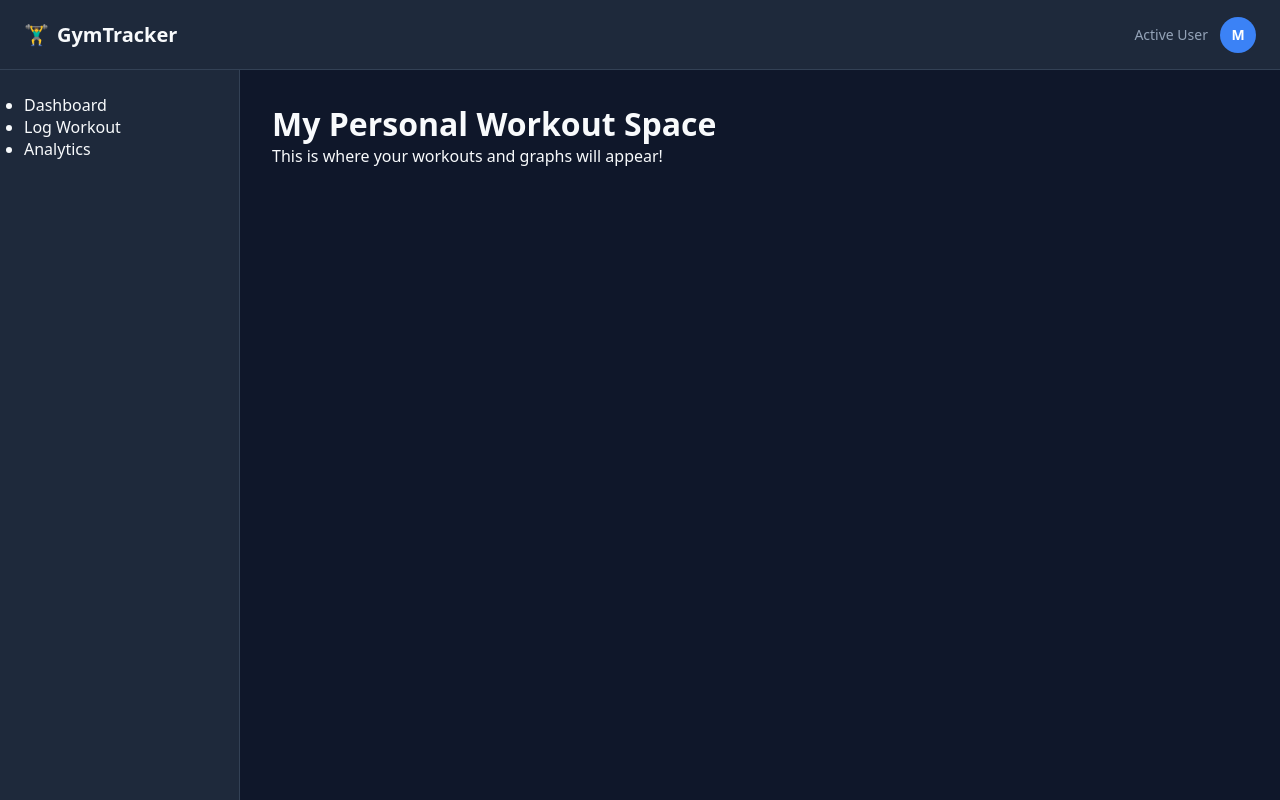
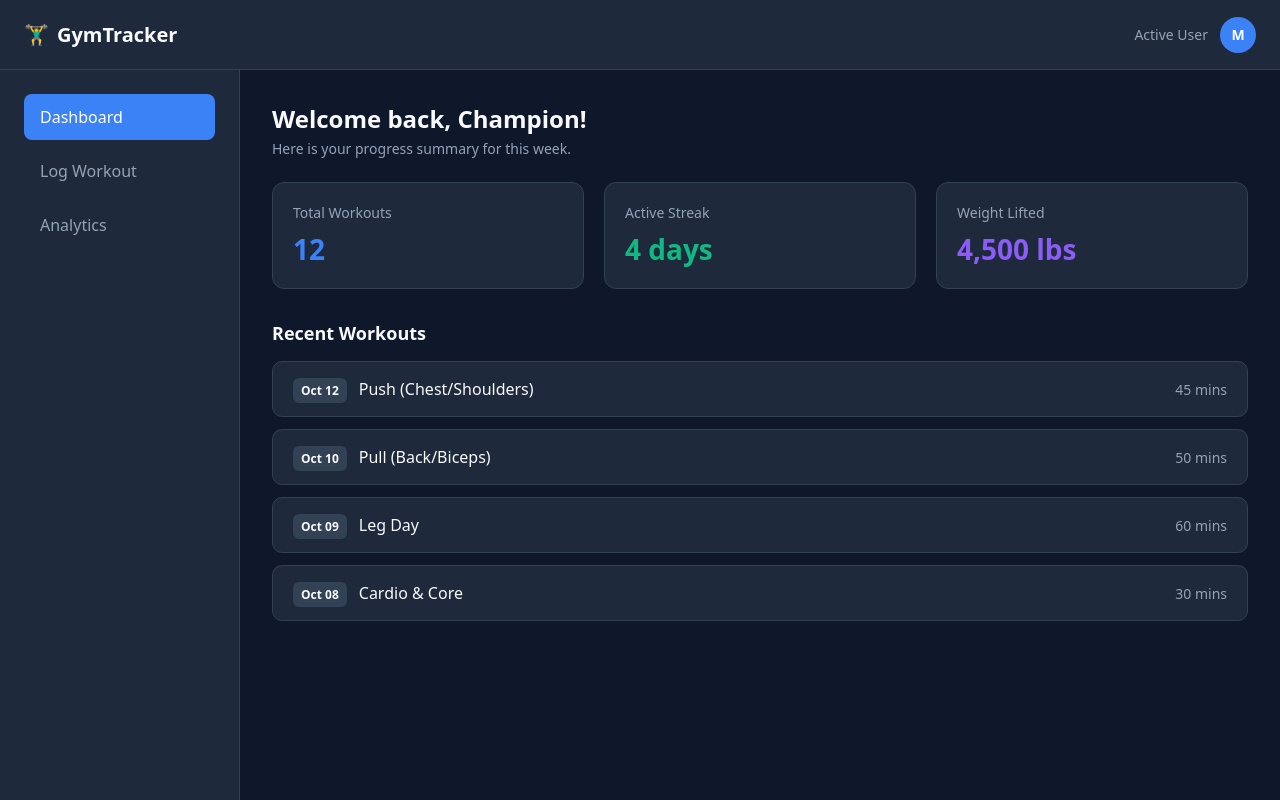
Before and after one commit to manikandanmp27/gym-tracker, a React (Vite) app in the folder frontend/: page / in a window 1280 px wide. Built offline with nearby package versions, Linux system fonts and the light colour scheme.

Commit message:
Dashboard
Started with basic dashboard with basic entries of exercises.

```diff
--- a/frontend/src/app.jsx
+++ b/frontend/src/app.jsx
@@ -1,27 +1,19 @@
 import Header from './components/Header.jsx';
+import Sidebar from './components/Sidebar.jsx';
+import Dashboard from './pages/Dashboard.jsx';
 
 function App() {
   return (
     <div className="app-container">
       <Header />
-
-      <aside className="app-sidebar">
-
-        <nav>
-          <ul>
-            <li>Dashboard</li>
-            <li>Log Workout</li>
-            <li>Analytics</li>
-          </ul>
-        </nav>
-      </aside>
+      <Sidebar />
 
       <main className="app-main">
-        <h1>My Personal Workout Space</h1>
-        <p>This is where your workouts and graphs will appear!</p>
+        <Dashboard />
       </main>
     </div>
   );
 }
 
+
 export default App;
--- /dev/null
+++ b/frontend/src/components/Sidebar.jsx
@@ -0,0 +1,15 @@
+function Sidebar() {
+  return (
+    <aside className="app-sidebar">
+      <nav className="sidebar-nav">
+        <ul>
+          <li className="nav-item active">Dashboard</li>
+          <li className="nav-item">Log Workout</li>
+          <li className="nav-item">Analytics</li>
+        </ul>
+      </nav>
+    </aside>
+  );
+}
+
+export default Sidebar;
--- a/frontend/src/index.css
+++ b/frontend/src/index.css
@@ -73,3 +73,109 @@ body {
   font-weight: 600;
   font-size: 0.875rem;
 }
+
+.sidebar-nav ul {
+  list-style: none;
+  display: flex;
+  flex-direction: column;
+  gap: 8px;
+}
+
+.nav-item {
+  padding: 12px 16px;
+  border-radius: 8px;
+  color: #94a3b8;
+  font-weight: 500;
+  cursor: pointer;
+  transition: all 0.2s ease;
+}
+
+.nav-item:hover {
+  background-color: #334155;
+  color: #f8fafc;
+}
+
+.nav-item.active {
+  background-color: #3b82f6;
+  color: #ffffff;
+}
+
+.dashboard-header h2 {
+  font-size: 1.5rem;
+  margin-bottom: 4px;
+}
+
+.dashboard-header p {
+  color: #94a3b8;
+  font-size: 0.875rem;
+  margin-bottom: 24px;
+}
+
+.stats-grid {
+  display: grid;
+  grid-template-columns: repeat(3, 1fr);
+  gap: 20px;
+  margin-bottom: 32px;
+}
+
+.stat-card {
+  background-color: #1e293b;
+  border: 1px solid #334155;
+  padding: 20px;
+  border-radius: 12px;
+  display: flex;
+  flex-direction: column;
+  gap: 8px;
+}
+
+.stat-label {
+  font-size: 0.875rem;
+  color: #94a3b8;
+  font-weight: 500;
+}
+
+.stat-value {
+  font-size: 1.75rem;
+  font-weight: 700;
+}
+
+.recent-section h3 {
+  font-size: 1.125rem;
+  margin-bottom: 16px;
+}
+
+.workouts-list {
+  display: flex;
+  flex-direction: column;
+  gap: 12px;
+}
+
+.workout-row {
+  display: flex;
+  justify-content: space-between;
+  align-items: center;
+  background-color: #1e293b;
+  border: 1px solid #334155;
+  padding: 16px 20px;
+  border-radius: 10px;
+}
+
+.workout-date {
+  background-color: #334155;
+  color: #f8fafc;
+  padding: 4px 8px;
+  border-radius: 6px;
+  font-size: 0.75rem;
+  font-weight: 600;
+  margin-right: 12px;
+}
+
+.workout-type {
+  font-weight: 500;
+  color: #f8fafc;
+}
+
+.workout-duration {
+  color: #94a3b8;
+  font-size: 0.875rem;
+}
--- a/frontend/src/pages/dashboard.jsx
+++ b/frontend/src/pages/dashboard.jsx
@@ -0,0 +1,50 @@
+function Dashboard() {
+  const stats = [
+    { label: "Total Workouts", value: "12", color: "#3b82f6" },
+    { label: "Active Streak", value: "4 days", color: "#10b981" },
+    { label: "Weight Lifted", value: "4,500 lbs", color: "#8b5cf6" }
+  ];
+
+  const workouts = [
+    { id: 1, date: "Oct 12", type: "Push (Chest/Shoulders)", duration: "45 mins" },
+    { id: 2, date: "Oct 10", type: "Pull (Back/Biceps)", duration: "50 mins" },
+    { id: 3, date: "Oct 09", type: "Leg Day", duration: "60 mins" },
+    { id: 4, date: "Oct 08", type: "Cardio & Core", duration: "30 mins" }
+
+  ];
+
+  return (
+    <div className="dashboard-content">
+      <div className="dashboard-header">
+        <h2>Welcome back, Champion!</h2>
+        <p>Here is your progress summary for this week.</p>
+      </div>
+
+      <div className="stats-grid">
+        {stats.map((stat, index) => (
+          <div key={index} className="stat-card">
+            <span className="stat-label">{stat.label}</span>
+            <span className="stat-value" style={{ color: stat.color }}>{stat.value}</span>
+          </div>
+        ))}
+      </div>
+
+      <div className="recent-section">
+        <h3>Recent Workouts</h3>
+        <div className="workouts-list">
+          {workouts.map((workout) => (
+            <div key={workout.id} className="workout-row">
+              <div>
+                <span className="workout-date">{workout.date}</span>
+                <span className="workout-type">{workout.type}</span>
+              </div>
+              <span className="workout-duration">{workout.duration}</span>
+            </div>
+          ))}
+        </div>
+      </div>
+    </div>
+  );
+}
+
+export default Dashboard;
```
